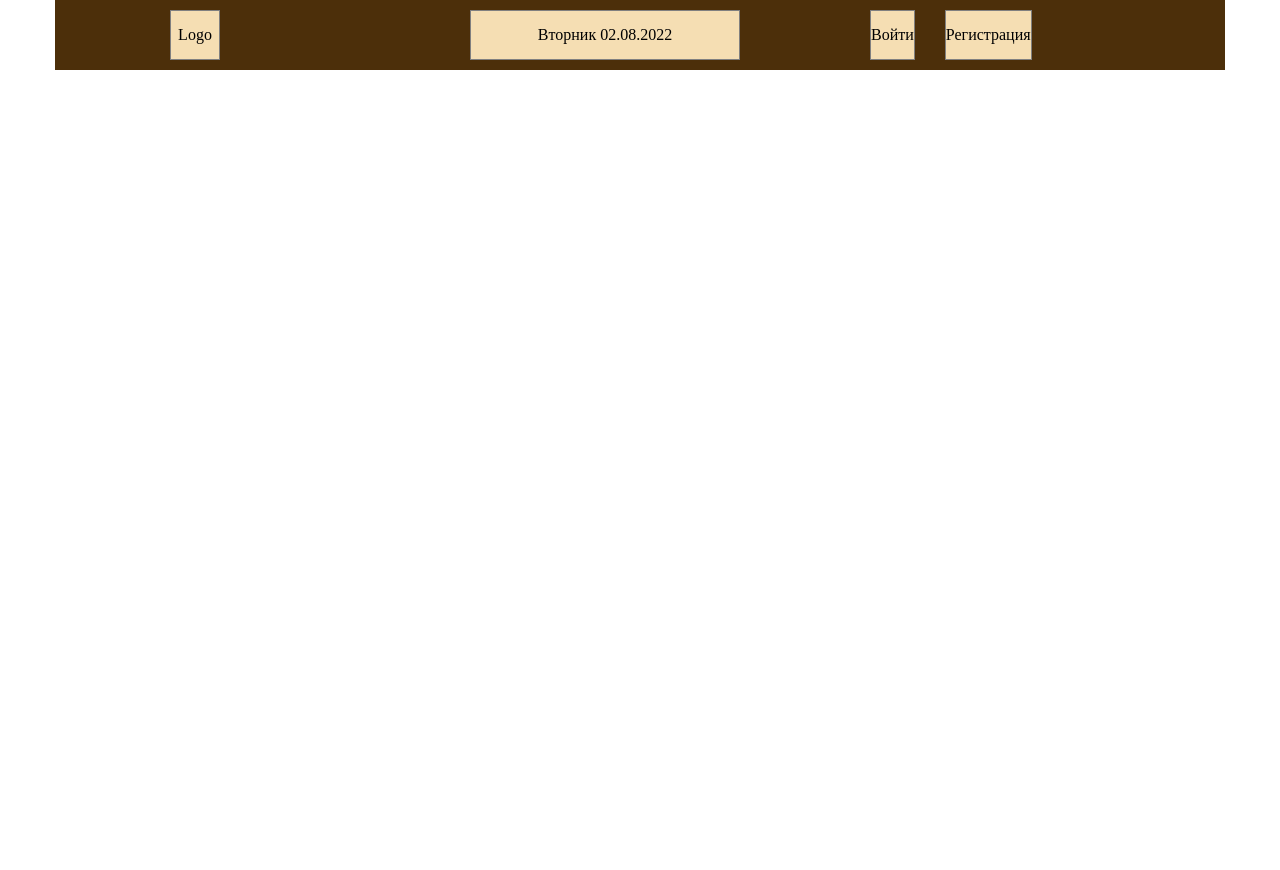
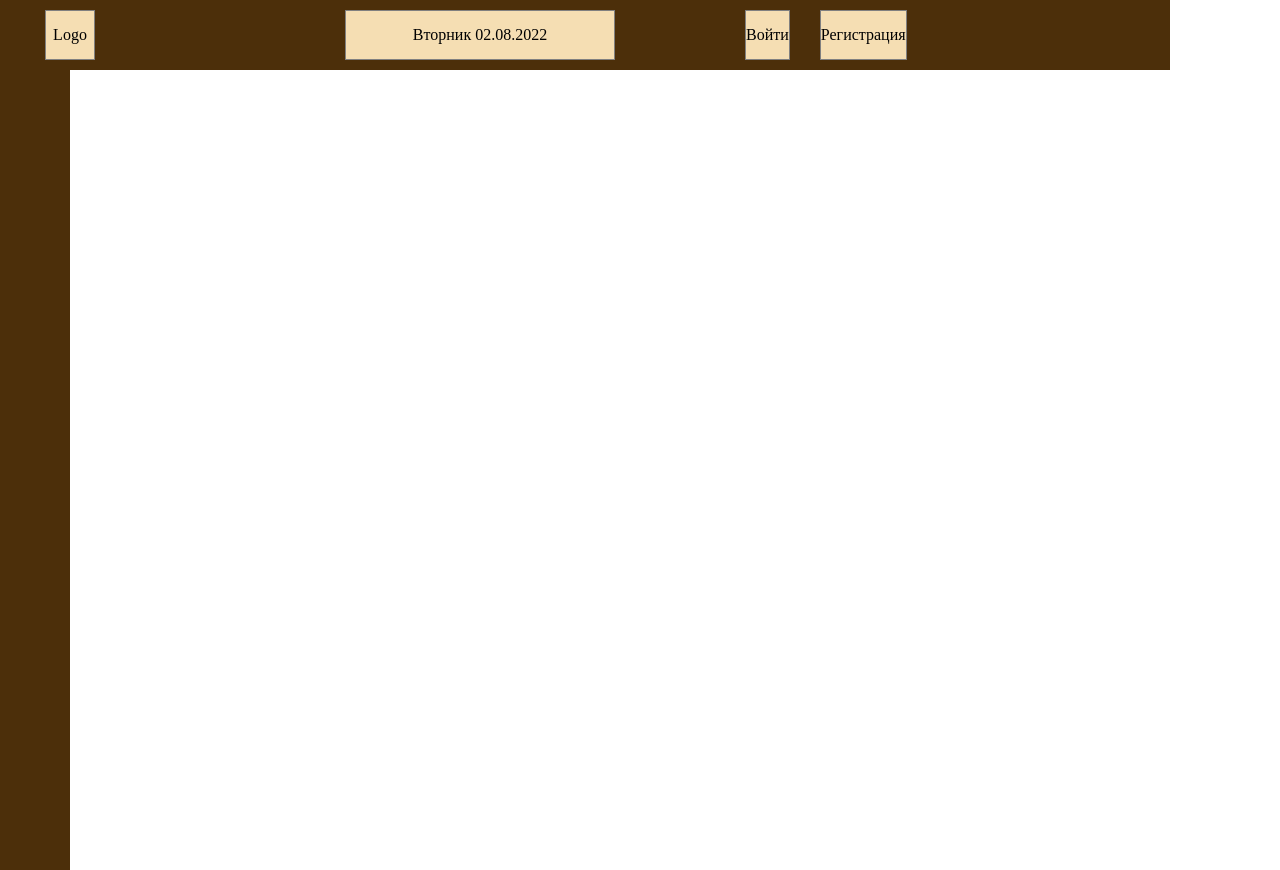
Before and after one commit to GrigoryNovozhilov/TimeTaskCharger, a plain HTML site: page index.html in a window 1280 px wide. Before the commit the page ends 800 px from the top, so only its background shows below. Drawn offline with Linux system fonts and the light colour scheme.

Commit message:
добавил left-board

```diff
--- a/css/style.scss
+++ b/css/style.scss
@@ -18,6 +18,16 @@ body, p, h1, h2, h3, ul, ol {
     margin: 0;
     padding: 0;
 }
+
+body {
+    max-width: 1170px;
+}
+// .backboard {
+//     // width: 1170px;
+//     height: 800px;
+//     background-color:#4C2F0A;
+//     // margin: 0 auto;
+// }
 
 .header {
     background-color: var(--bg);
@@ -53,10 +63,20 @@ body, p, h1, h2, h3, ul, ol {
     padding-top: 15px;
 }
 
+
+
 .logo {
     height: 50px;
     width: 50px;
-    margin-left: 100px;
+    margin-left: 30px;
+    position: relative;
+}
+
+.left-board {
+    width: 70px;
+    height: 800px;
+    background-color: #4C2F0A;
+    display: flex;
 }
 
 .header__date-block {
--- a/index.html
+++ b/index.html
@@ -8,13 +8,23 @@
     <link rel="stylesheet" href="css/style.css">
 </head>
 <body>
+
     <header class="header">
         <div class="row">
+
+
             <div class="logo">Logo</div>
             <div class="header__date-block">Вторник 02.08.2022</div>
             <div class="enter-btn">Войти</div>
             <div class="reg-btn">Регистрация</div>
         </div>
     </header>
+    <div class="left-board">
+
+    </div>
+
+
+
+
 </body>
 </html>
```
Also changed, not shown: css/style.css, 1 other file. Lines whose indentation alone changed are shown as unchanged.
